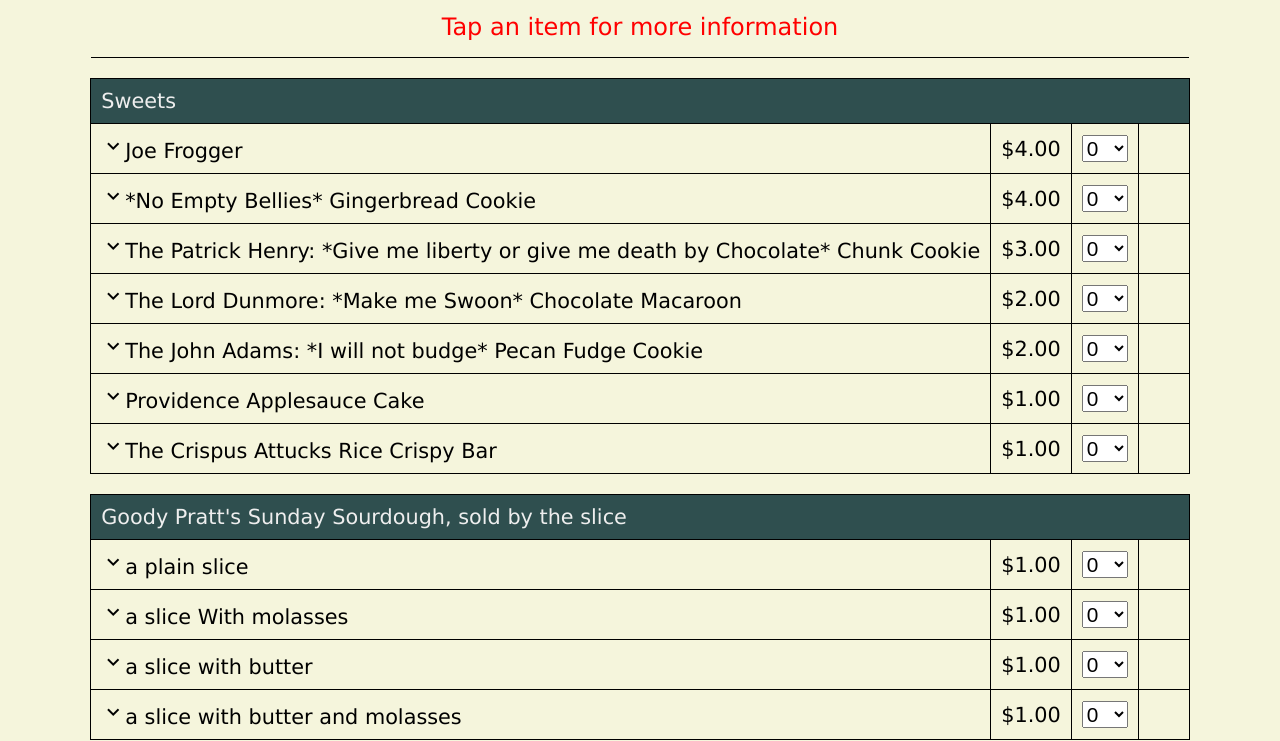
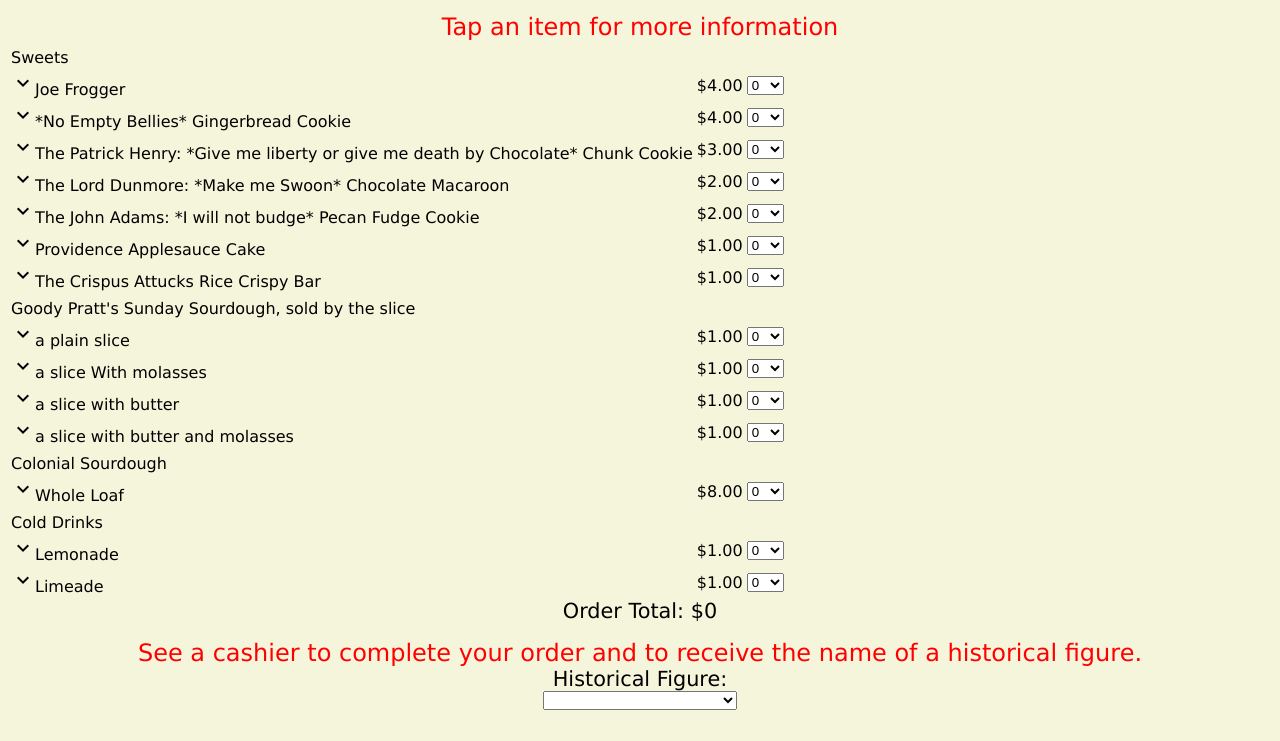
Before and after one commit to byuis/bakehouse, a plain HTML site: page index.html in a window 1280 px wide. Shown: the part 73-814 px from the top of the page. Drawn offline with Linux system fonts and the light colour scheme.

Commit message:
form to menu

```diff
--- /dev/null
+++ b/dezra/style.css
@@ -0,0 +1,126 @@
+body{
+    background-color: beige;
+    font-family: Verdana, Arial, Helvetica, sans-serif;
+    font-size: 1.3rem;
+    padding-bottom: 2rem;
+  }
+
+  #content{
+    margin:auto;
+    margin-top:0;
+    width:100%;
+    padding: 0;
+    background-color: beige;
+
+    text-align: center;
+  }
+
+  #title{
+    margin-top:1rem;
+    padding: 0;
+    font-size: 2.5rem;
+    display:  inline-block;
+    font-weight: bold;
+    }
+#subtitle{
+    margin-top:1rem;
+    padding: 0;
+    font-size: 1.5rem;
+    display:  block;
+    color:  #FF0000;
+    font-weight: normal;
+    }
+
+#form{
+    margin:1rem;
+    padding: 0;
+    font-size: 2rem;
+    font-weight: 100;
+    border-collapse: collapse;
+    display:  inline-block;
+    text-align: left;
+
+    }
+
+table{
+    font-size: 1.3rem;
+    border-collapse :  collapse  ;
+}
+
+td{
+    border:1px solid black;
+    padding:10px;
+}
+
+select{
+    font-size: 1.3rem;
+}
+
+.rowTotal{
+    min-width: 30px;
+    text-align: right;
+}
+
+#ordertotal{
+    margin-top: 1rem;
+    text-align: right;
+}
+
+.group{
+  color:#eee;
+  background-color: darkslategray;
+}
+
+.blank{
+    border-right-style:none;
+    border-left-style:none;
+}
+
+#customer{
+    margin-top: 1rem;
+    font-size: 1.5rem;
+}
+#cust-name{
+    font-size: 2rem;
+}
+.sold-out{
+    text-align: center;
+}
+
+.button{
+    margin:0 auto;
+    margin-top:1rem;
+    border-radius: 25px;
+    width:200px;
+    background-color: darkgreen;
+    color: white;
+    font-weight: 700;
+    padding:1rem;
+    text-align: center;
+    margin-top:1rem;
+    display:inline-block;
+    text-decoration: none;
+    font-size: 1.1rem;
+
+ }
+
+ .pay-text{
+    margin: 1rem;
+    font-size: 1.3rem;
+
+ }
+
+ .span-link{
+    text-decoration: underline;
+    color:green;
+    font-weight: bold;
+ }
+
+ .warning{
+    color:red;
+    font-weight: bold;
+ }
+
+#founderName{
+    margin-top: 1rem;
+}
--- /dev/null
+++ b/og_style.css
@@ -0,0 +1,126 @@
+body{
+    background-color: beige;
+    font-family: Verdana, Arial, Helvetica, sans-serif;
+    font-size: 1.3rem;
+    padding-bottom: 2rem;
+  }
+
+  #content{
+    margin:auto;
+    margin-top:0;
+    width:100%;
+    padding: 0;
+    background-color: beige;
+
+    text-align: center;
+  }
+
+  #title{
+    margin-top:1rem;
+    padding: 0;
+    font-size: 2.5rem;
+    display:  inline-block;
+    font-weight: bold;
+    }
+#subtitle{
+    margin-top:1rem;
+    padding: 0;
+    font-size: 1.5rem;
+    display:  block;
+    color:  #FF0000;
+    font-weight: normal;
+    }
+
+#form{
+    margin:1rem;
+    padding: 0;
+    font-size: 2rem;
+    font-weight: 100;
+    border-collapse: collapse;
+    display:  inline-block;
+    text-align: left;
+
+    }
+
+table{
+    font-size: 1.3rem;
+    border-collapse :  collapse  ;
+}
+
+td{
+    border:1px solid black;
+    padding:10px;
+}
+
+select{
+    font-size: 1.3rem;
+}
+
+.rowTotal{
+    min-width: 30px;
+    text-align: right;
+}
+
+#ordertotal{
+    margin-top: 1rem;
+    text-align: right;
+}
+
+.group{
+  color:#eee;
+  background-color: darkslategray;
+}
+
+.blank{
+    border-right-style:none;
+    border-left-style:none;
+}
+
+#customer{
+    margin-top: 1rem;
+    font-size: 1.5rem;
+}
+#cust-name{
+    font-size: 2rem;
+}
+.sold-out{
+    text-align: center;
+}
+
+.button{
+    margin:0 auto;
+    margin-top:1rem;
+    border-radius: 25px;
+    width:200px;
+    background-color: darkgreen;
+    color: white;
+    font-weight: 700;
+    padding:1rem;
+    text-align: center;
+    margin-top:1rem;
+    display:inline-block;
+    text-decoration: none;
+    font-size: 1.1rem;
+
+ }
+
+ .pay-text{
+    margin: 1rem;
+    font-size: 1.3rem;
+
+ }
+
+ .span-link{
+    text-decoration: underline;
+    color:green;
+    font-weight: bold;
+ }
+
+ .warning{
+    color:red;
+    font-weight: bold;
+ }
+
+#founderName{
+    margin-top: 1rem;
+}
--- a/style.css
+++ b/style.css
@@ -31,7 +31,7 @@
     font-weight: normal;
     }
 
-#form{
+/* #form{
     margin:1rem;
     padding: 0;
     font-size: 2rem;
@@ -123,4 +123,4 @@
 
 #founderName{
     margin-top: 1rem;
-}
+}*/
```
Also changed, not shown: dezra/index.html (+39 -1 lines).
